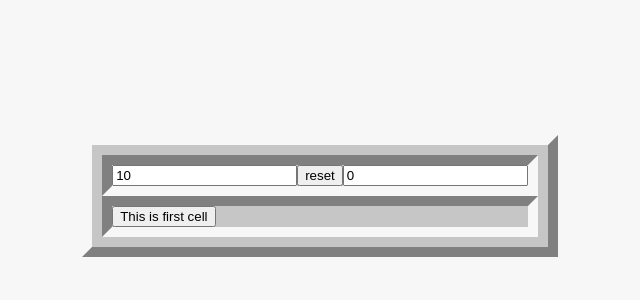
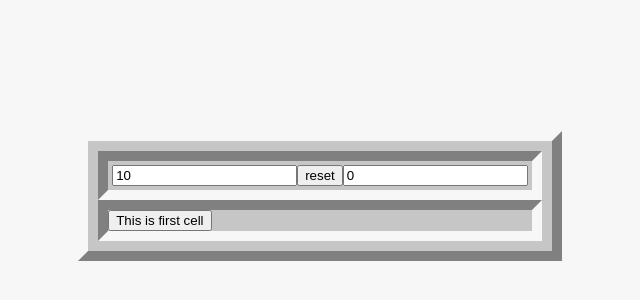
Before and after one commit to Yallu201/react-ts-mine-weeper, a React (Create React App) app: page / in a window 1280 px wide. Shown: the part 212-512 px from the top of the page, without its empty margins (320-960 px from the left). Built offline with nearby package versions, Linux system fonts and the light colour scheme.

Commit message:
Add style .board, .row, .cell, .cell:active to App.css

```diff
--- a/src/App.css
+++ b/src/App.css
@@ -1,20 +1,51 @@
 .container {
   border-width: 10px;
-  border-top-color: var(--background-color);
+  border-top-color: var(--border-color-white);
   border-right-color: var(--border-color-shadow);
   border-bottom-color: var(--border-color-shadow);
-  border-left-color: var(--background-color);
+  border-left-color: var(--border-color-white);
   border-style: solid;
 
   background-color: #c6c6c6;
   padding: 10px;
 }
+
 .header-wrap,
 .cell-area-wrap {
   border-width: 10px;
   border-top-color: var(--border-color-shadow);
-  border-right-color: var(--background-color);
-  border-bottom-color: var(--background-color);
+  border-right-color: var(--border-color-white);
+  border-bottom-color: var(--border-color-white);
   border-left-color: var(--border-color-shadow);
   border-style: solid;
 }
+.header-wrap {
+  padding: 0.25rem;
+}
+.board {
+  display: flex;
+  flex-direction: column;
+}
+.row {
+  flex: 1;
+  display: flex;
+  flex-direction: row;
+}
+.cell {
+  flex: 1;
+  height: 2.5rem;
+  border-width: 0.25rem;
+  border-top-color: var(--border-color-white);
+  border-right-color: var(--border-color-shadow);
+  border-bottom-color: var(--border-color-shadow);
+  border-left-color: var(--border-color-white);
+  background-color: var(--button-background-color);
+  border-style: solid;
+}
+
+.cell:active {
+  border-top-color: var(--button-background-color);
+  border-right-color: var(--button-background-color);
+  border-bottom-color: var(--button-background-color);
+  border-left-color: var(--button-background-color);
+}
```
